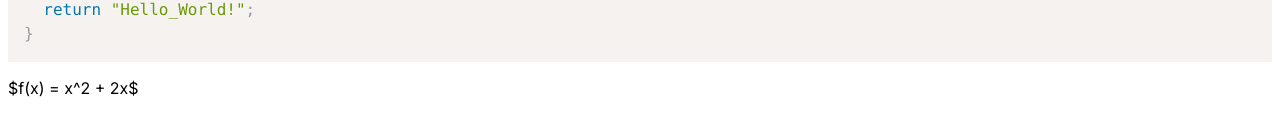
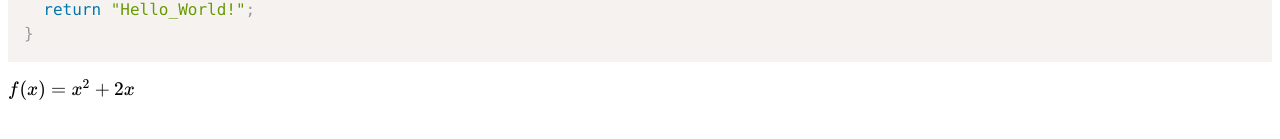
Before and after one commit to HotariTobu/react-markdown-lib-samples, a Next.js app: page /react-markdown in a window 1280 px wide. Shown: the part 429-568 px from the top of the page. Built offline with nearby package versions, Linux system fonts and the light colour scheme.

Commit message:
add: react-markdown math

```diff
--- a/src/app/react-markdown/page.tsx
+++ b/src/app/react-markdown/page.tsx
@@ -1,6 +1,11 @@
 import { sample } from "@/sample.md";
 import Markdown from "react-markdown";
+
 import { Prism as SyntaxHighlighter } from 'react-syntax-highlighter'
+
+import rehypeKatex from 'rehype-katex'
+import remarkMath from 'remark-math'
+import 'katex/dist/katex.min.css' // `rehype-katex` does not import the CSS for you
 
 export default function Page() {
   return (
@@ -21,6 +26,9 @@ export default function Page() {
             </code>
           )
         }
-      }}>{sample}</Markdown>
+      }}
+      remarkPlugins={[remarkMath]}
+      rehypePlugins={[rehypeKatex]}
+    >{sample}</Markdown>
   )
 }
```
